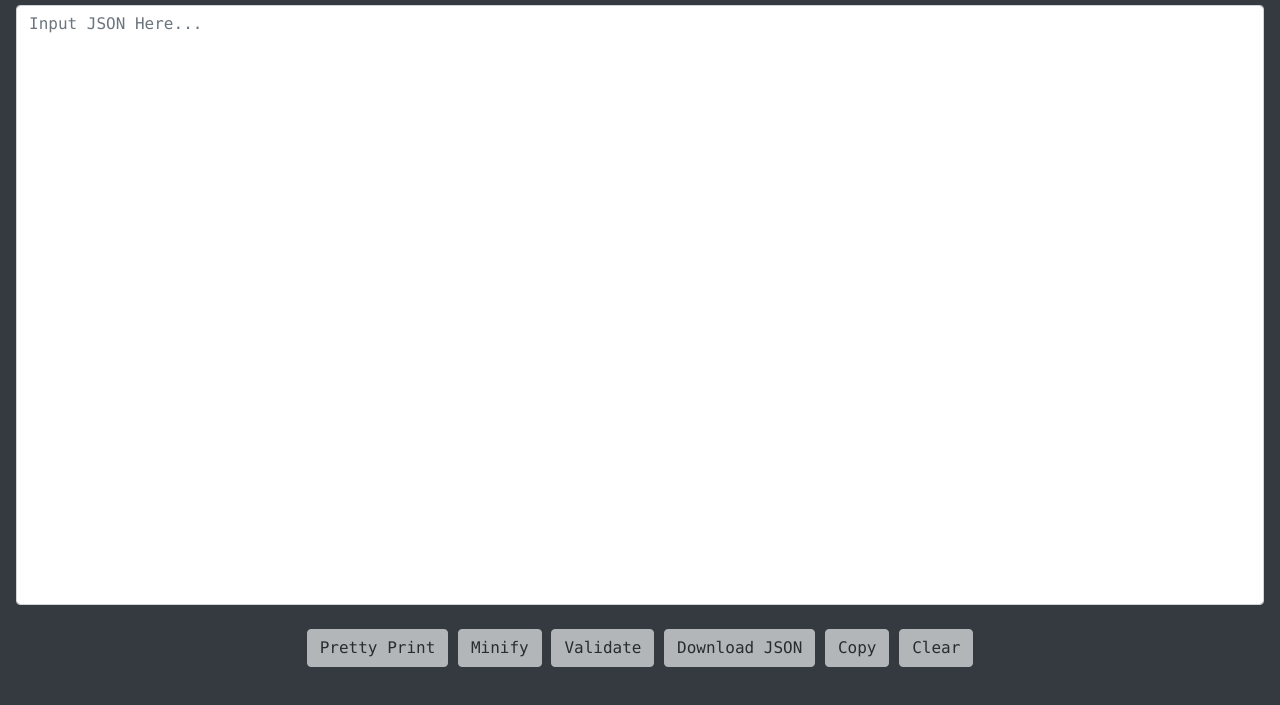
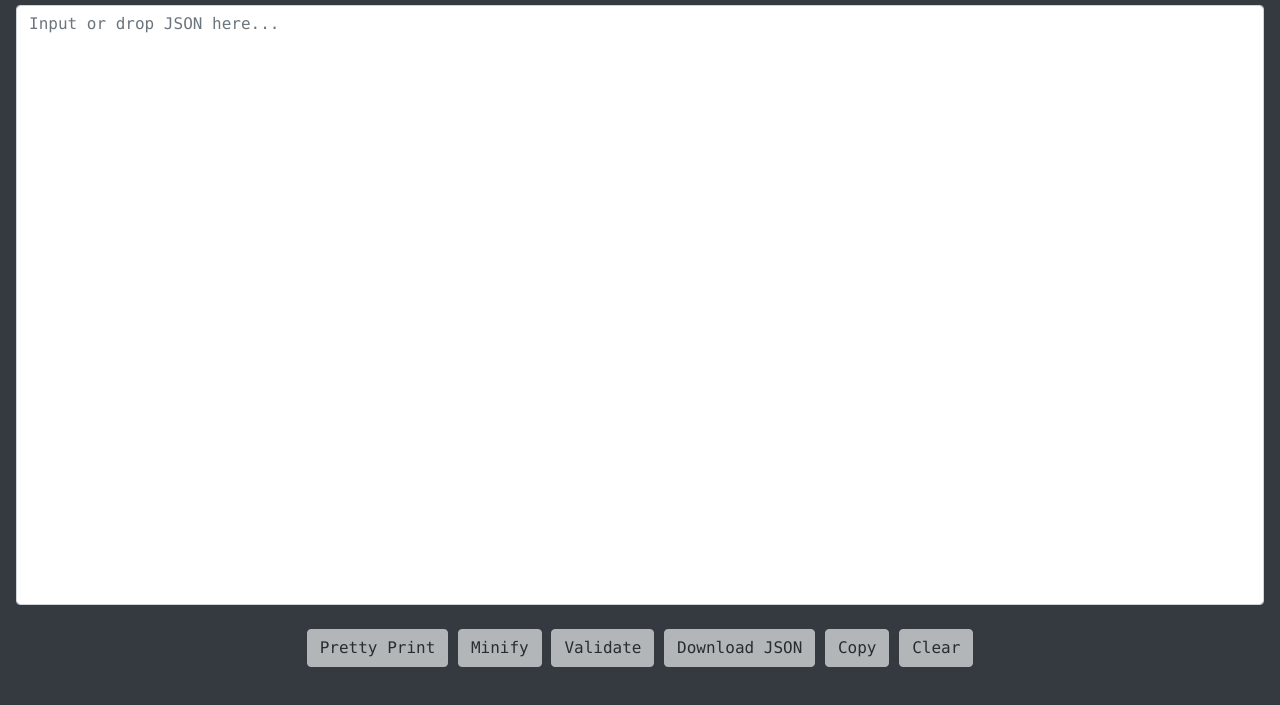
Before and after one commit to thomaschaplin/json-tools, a plain HTML site: page index.html in a window 1280 px wide. Shown: the part 57-762 px from the top of the page. Drawn offline with nearby package versions, Linux system fonts and the light colour scheme.

Commit message:
Reworded default text

```diff
--- a/index.html
+++ b/index.html
@@ -15,7 +15,7 @@
 <body class="p-3 mb-2 bg-dark text-white" id="body">
     <div>
         <h1>JSON Tools</h1>
-        <textarea class="form-control" id="jsonField" onkeyup="blankText()" placeholder="Input JSON Here..."></textarea>
+        <textarea class="form-control" id="jsonField" onkeyup="blankText()" placeholder="Input or drop JSON here..."></textarea>
         <br>
         <button type="button" class="btn btn-light" id="pretty-button" onclick="prettyPrint()" disabled>Pretty Print</button>
         <button type="button" class="btn btn-light" id="pretty-button" onclick="minify()" disabled>Minify</button>
```
